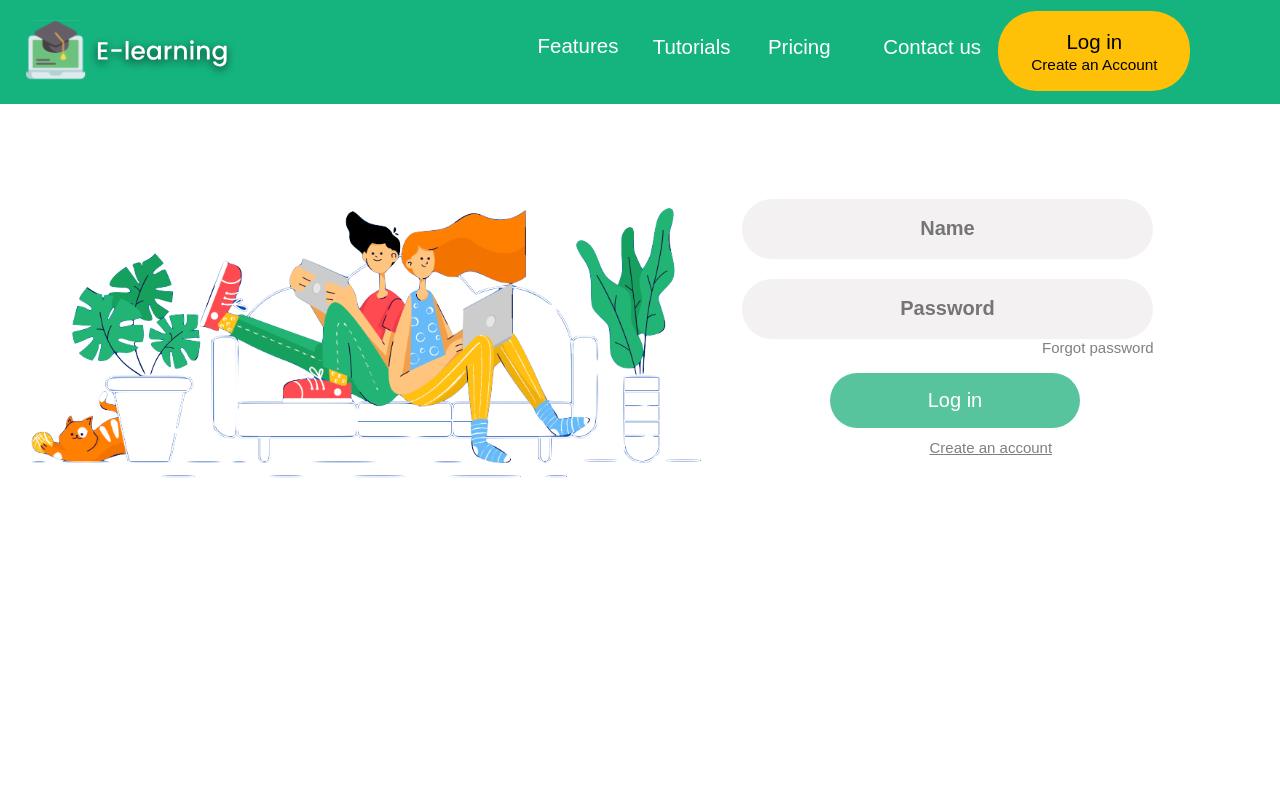
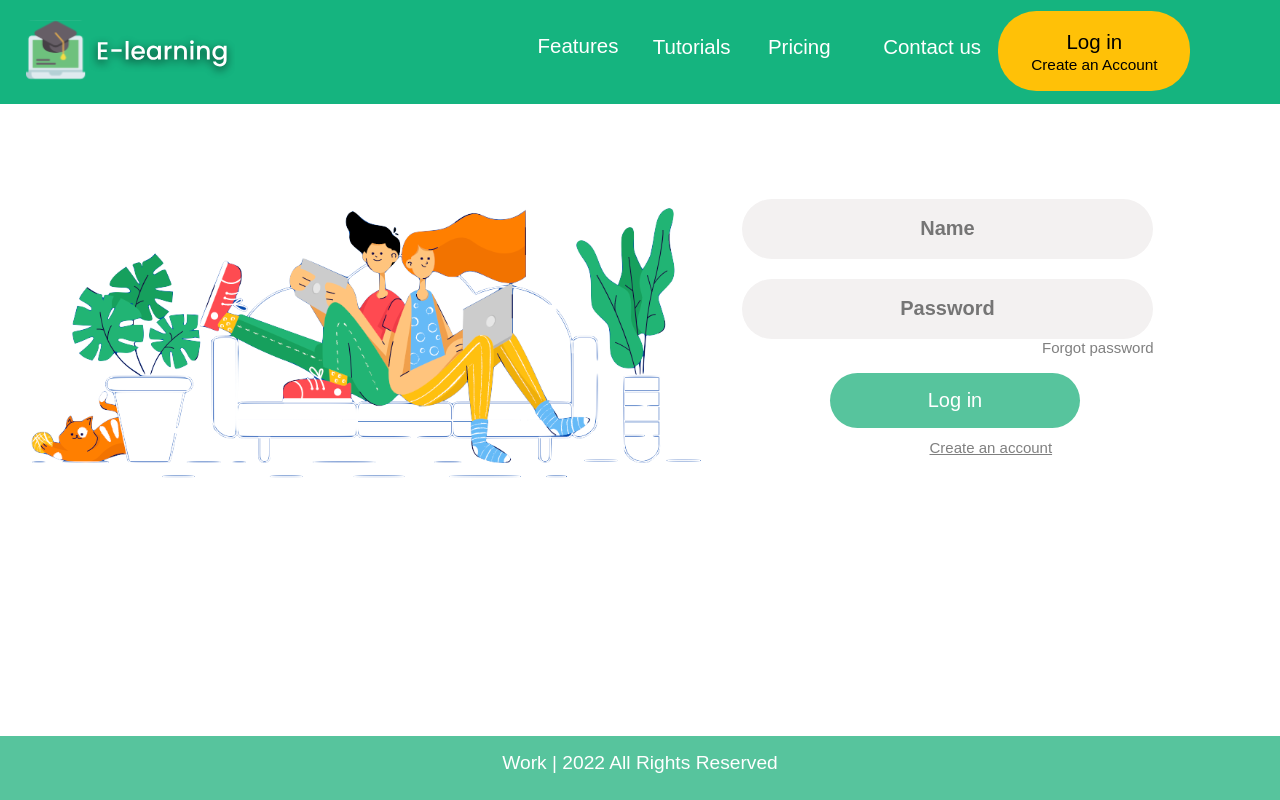
Before and after one commit to wellyhsu/emi_frontend, a Next.js app: page /Log_in in a window 1280 px wide. Built offline with nearby package versions, Linux system fonts and the light colour scheme; no server answers.

Commit message:
update(7/27)

```diff
--- a/styles/Home.module.css
+++ b/styles/Home.module.css
@@ -13,15 +13,15 @@
 }
 */
 .main {
-  display: inline-block;
-
-  width: 100%;
-  height: 100%;
+  flex: 1; /* 佔滿剩餘空間，讓.main填滿#__next的所有空間 */
+
   overflow: none;
 
   background-color:#ffffff;
 
   padding-top: 70px;
+  padding-bottom: 70px;
+
 
 }
 
@@ -632,8 +632,6 @@ ul.Layerout ul li:hover {
 }
 
 .editor{
-  display: inline-block;
-
   width: 100%;
   height: 8vh;
 
@@ -1361,7 +1359,7 @@ ul.Layerout ul li:hover {
 .steps{
   width: 100%;
   display: inline-block;
-  margin-top: 100px;
+  margin-top: 8vh;
 }
 
 .make_video_step{
@@ -1796,8 +1794,8 @@ ul.Layerout ul li:hover {
   display: inline-block;
   position: relative;
 
-  width: 80vw;
-  height: 60vh;
+  width: 33vw;
+  height: 40vh;
 
   margin-left: 6vw;
 }
--- a/styles/globals.css
+++ b/styles/globals.css
@@ -82,7 +82,7 @@
 html,
 body {
   height: 100%;
-  width: 100%;
+  width: 100vw;
 
   margin: 0;
   padding: 0;
@@ -91,14 +91,13 @@ body {
 }
 
 #__next {
-  display: inline-block;
-  position: relative;
-  z-index: 13;
+  display: flex; /* 設置為Flex容器 */
+  flex-direction: column; /* 在垂直方向上排列子元素 */
+
+  z-index: 99;
   height: 100%;
-  width: 100%;
+  width: 100vw;
 
-  margin: 0;
-  padding: 0;
   overflow: auto;
 
   background-color:#ffffff;
```
Also changed, not shown: pages/Account_Archive.tsx (+9 -5 lines), pages/VE_upload_file_page.tsx (+47 -2 lines).
